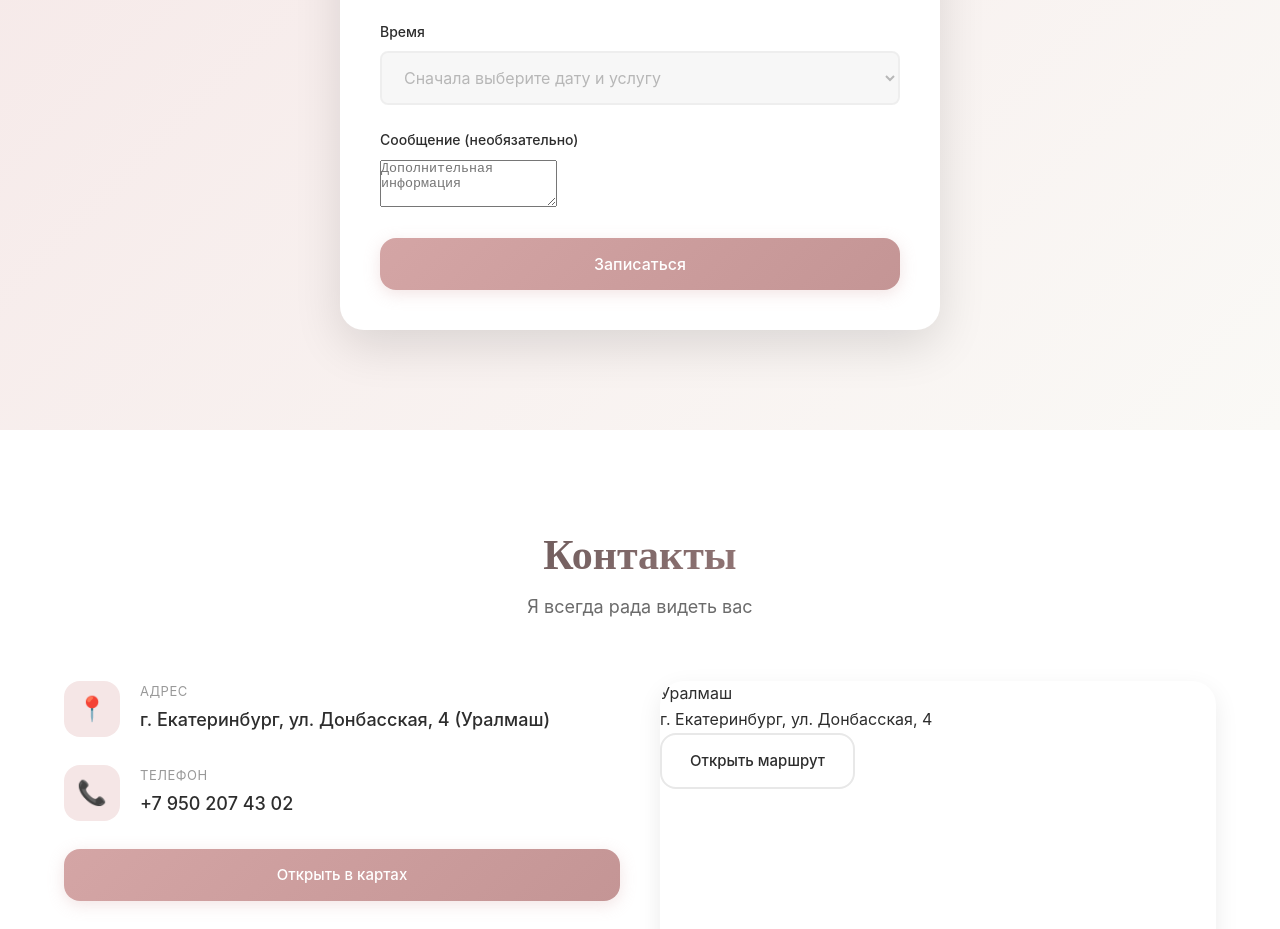
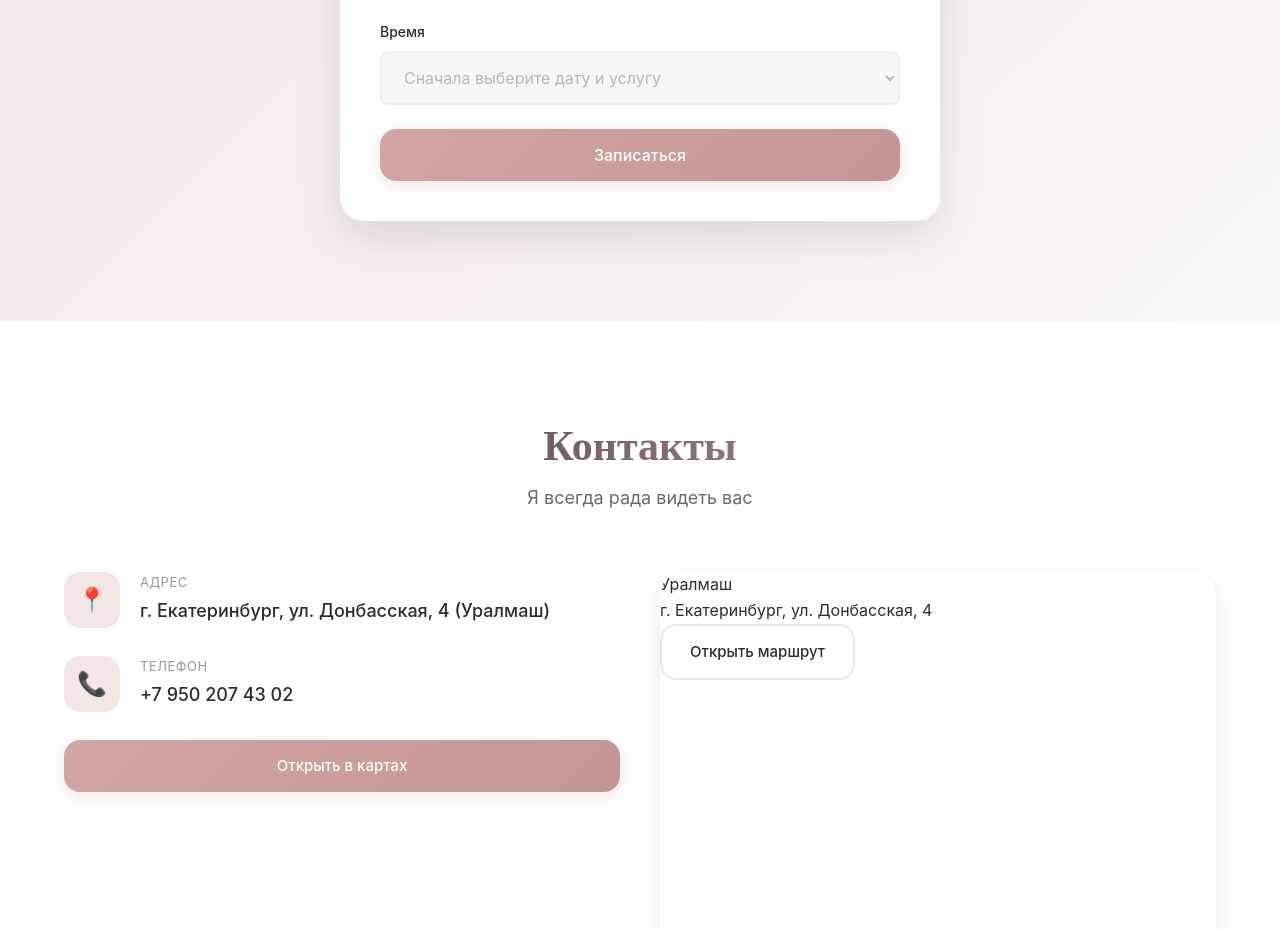
Before and after one commit to bogdasovandrej/anastasia-beauty-ekb, a plain HTML site: page index.html in a window 1280 px wide. Shown: the part 3368-4297 px from the top of the page. Drawn offline with Linux system fonts and the light colour scheme.

Commit message:
Update Formspree endpoint to xblaabla and add _subject hidden field

```diff
--- a/index.html
+++ b/index.html
@@ -211,10 +211,6 @@
                         <option value="">Сначала выберите дату и услугу</option>
                     </select>
                 </div>
-                <div class="form-group">
-                    <label for="message">Сообщение (необязательно)</label>
-                    <textarea id="message" name="message" rows="3" placeholder="Дополнительная информация"></textarea>
-                </div>
                 <input type="hidden" name="_subject" value="Новая запись с сайта">
                 <button type="submit" class="btn btn-primary btn-full btn-lg">Записаться</button>
             </form>
```
